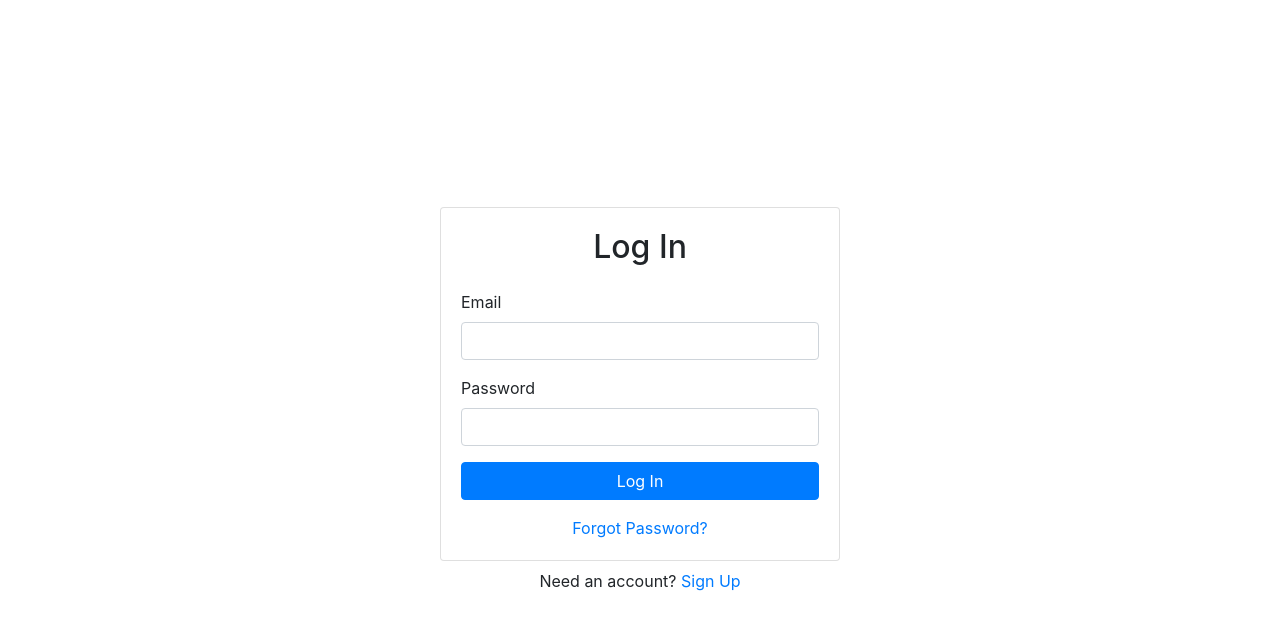
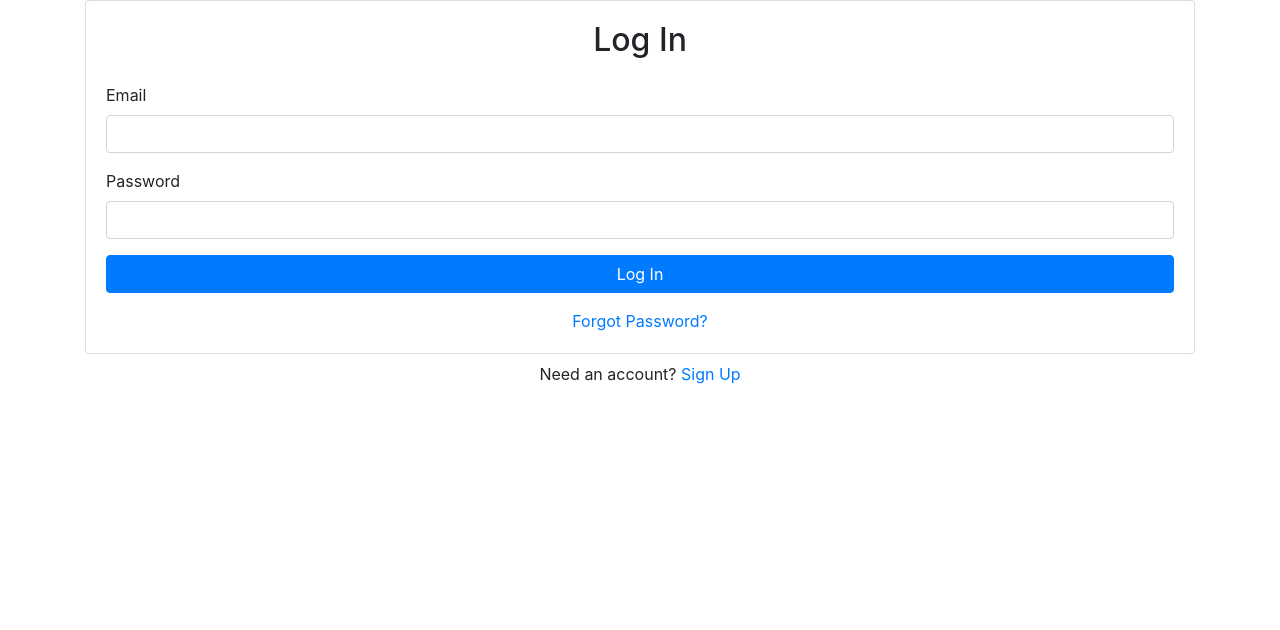
Before and after one commit to AlexCsanyi/auth_template, a React (Create React App) app: page /login in a window 1280 px wide. Shown: the top 630 px of the page. Built offline with nearby package versions, Linux system fonts and the light colour scheme; no server answers.

Commit message:
Removed styling related component and classnames - so that components can be responsible for this only

```diff
--- a/src/components/App.js
+++ b/src/components/App.js
@@ -10,8 +10,7 @@
 
 function App() {
   return (
-    <Container className="d-flex align-items-center justify-content-center" style={{minHeight: "100vh"}}>
-        <div className="w-100" style={{maxWidth: "400px"}}>
+    <Container>
             <BrowserRouter>
                 <AuthProvider>
                     <Switch>
@@ -23,7 +22,6 @@
                     </Switch>
                 </AuthProvider>
             </BrowserRouter>
-        </div>
     </Container>
   );
 }
```
